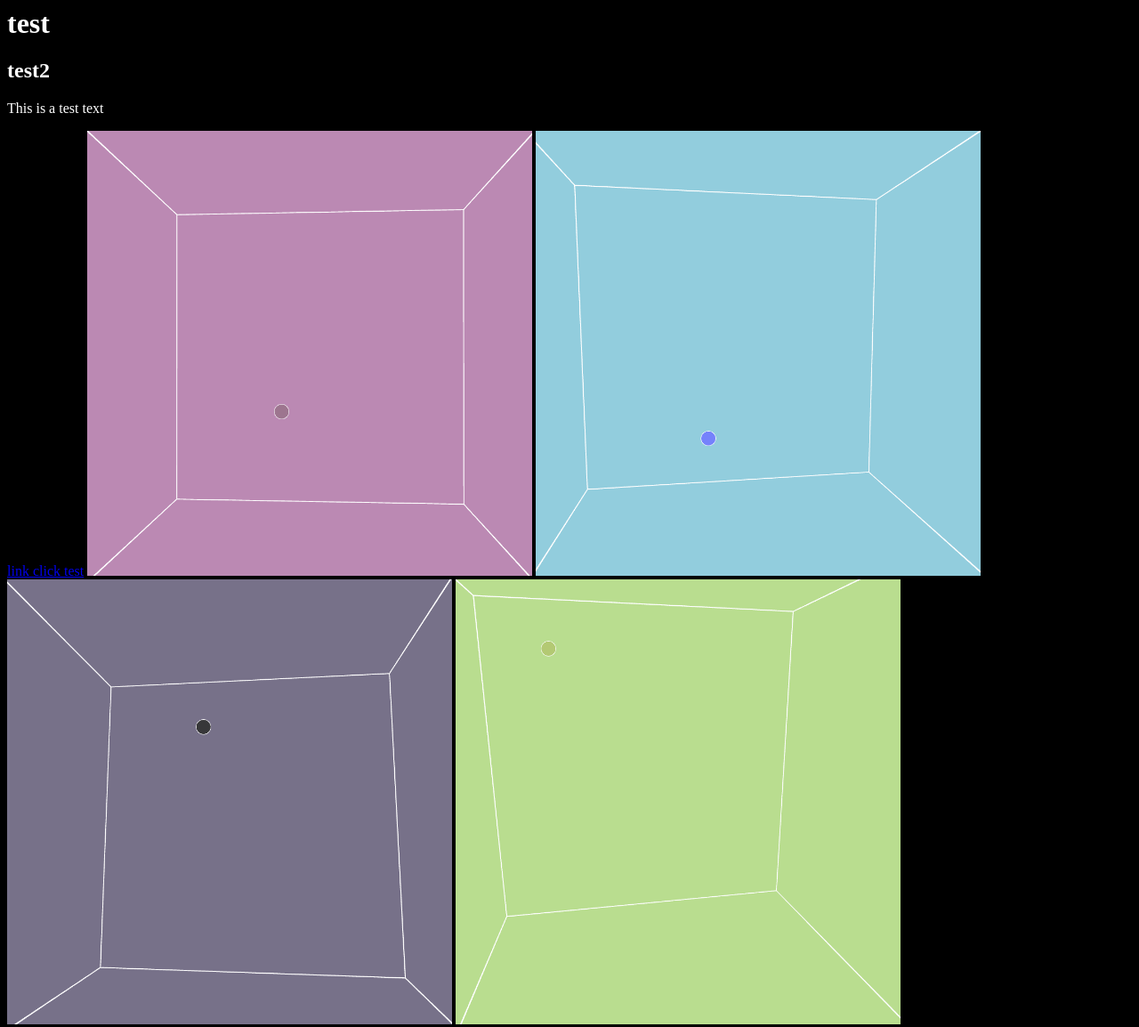
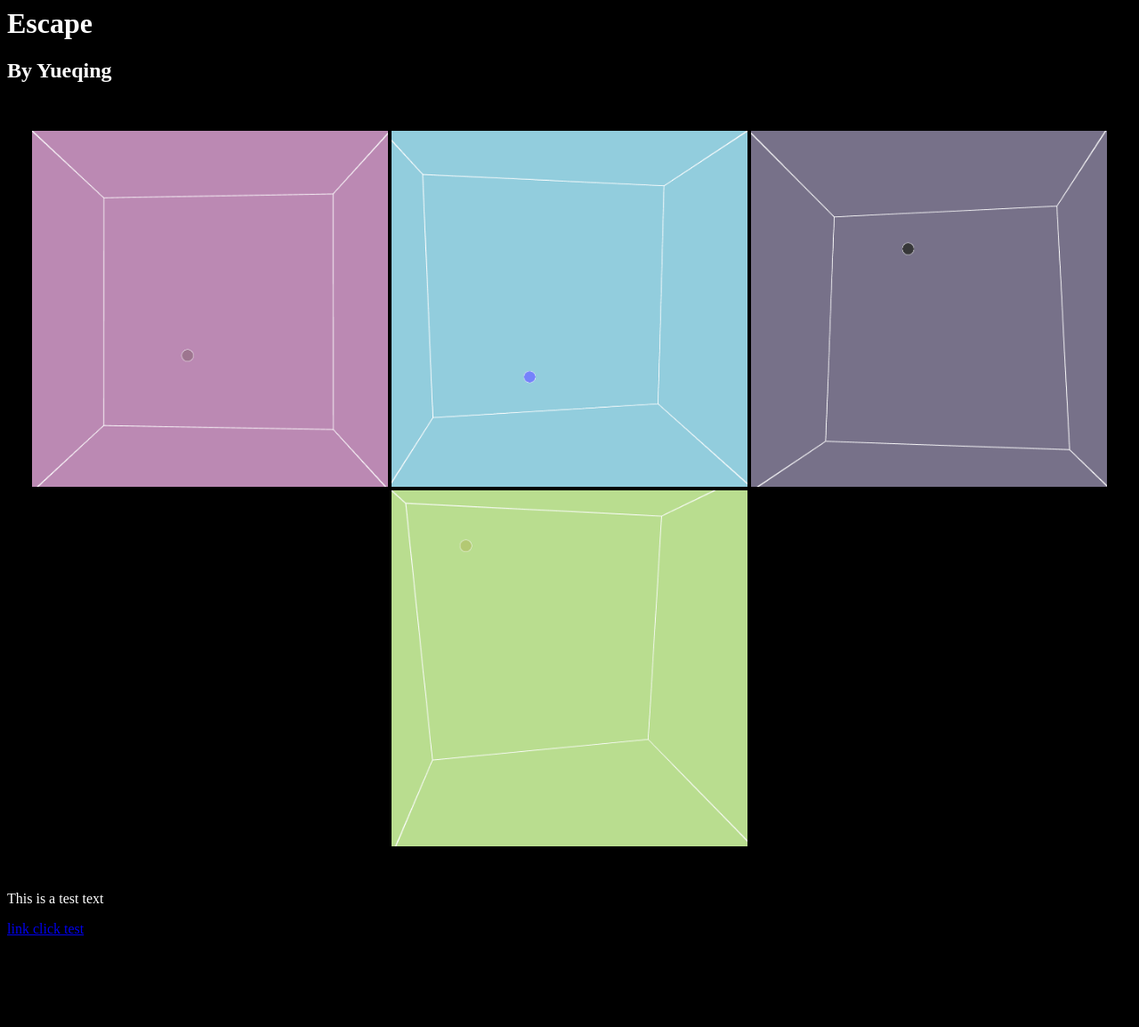
Before and after one commit to YueqingDai/Connections-Labs, a plain HTML site: page Week0/index.html in a window 1280 px wide. Shown: the whole page at 89% size. After the commit the page ends 1061 px from the top, so only its background shows below. Drawn offline with Linux system fonts and the light colour scheme.

Commit message:
center the imgs

```diff
--- a/Week0/index.html
+++ b/Week0/index.html
@@ -4,14 +4,21 @@
         <link href="./style.css" rel="stylesheet"/>
     </head>
     <body>
-        <h1>test</h1>
-        <h2>test2</h2>
+        <h1>Escape</h1>
+        <h2>By Yueqing</h2>
+        <br/>
+        <p style="text-align: center;">
+            <img alt = "screenshot of the project" src = "./1.PNG" width = "400" height = "400"/>
+            <img alt = "screenshot of the project" src = "./2.PNG" width = "400" height = "400"/>
+            <img alt = "screenshot of the project" src = "./3.PNG" width = "400" height = "400"/>
+            <img alt = "screenshot of the project" src = "./4.PNG" width = "400" height = "400"/>
+        </p>
+        <br/>
         <p>This is a test text</p>
         <a href = "https://editor.p5js.org/yd2512/full/-q8oPGg9j">link click test</a>
-        <img alt = "screenshot of the project" src = "./1.PNG" width = "500" height = "500"/>
-        <img alt = "screenshot of the project" src = "./2.PNG" width = "500" height = "500"/>
-        <img alt = "screenshot of the project" src = "./3.PNG" width = "500" height = "500"/>
-        <img alt = "screenshot of the project" src = "./4.PNG" width = "500" height = "500"/>
+        <br/>
+
+
     </body>
 
 </html>
```
